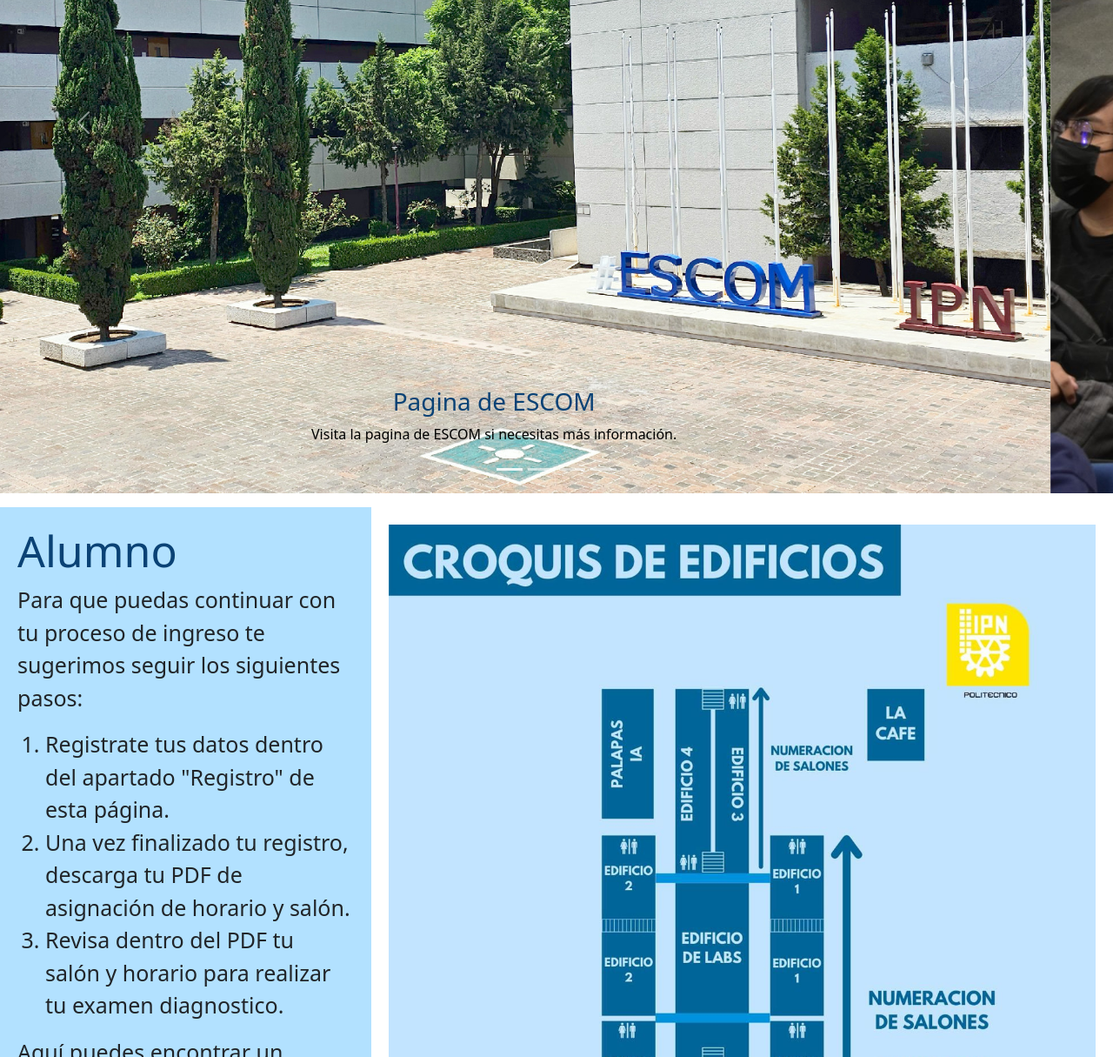
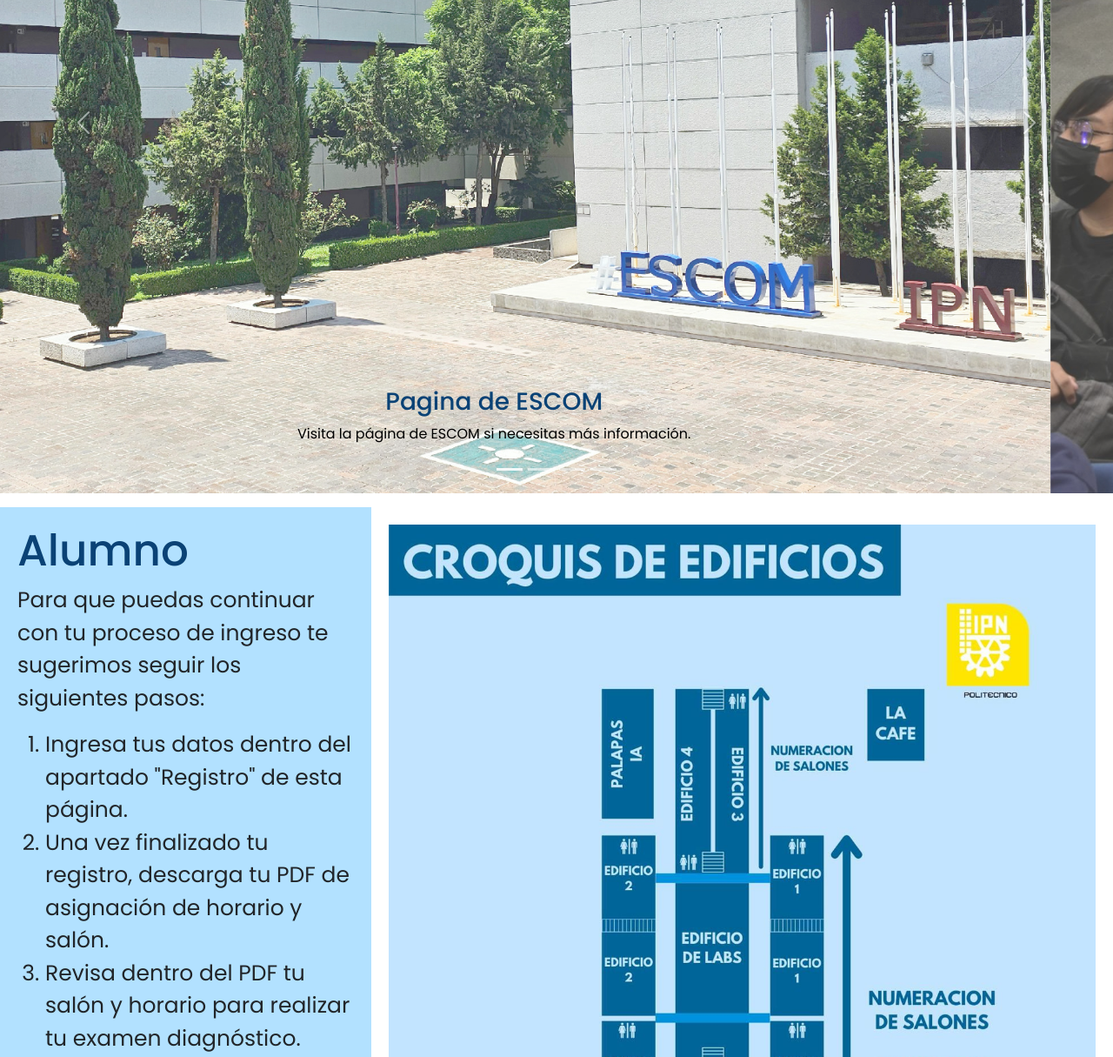
Before and after one commit to ImaTrunks5/ProWev, a plain HTML site: page inicio.html in a window 1280 px wide. Shown: the part 360-1575 px from the top of the page at 87% size. Drawn offline with nearby package versions, Linux system fonts and the light colour scheme; files whose address does not match are found by name.

Commit message:
Add files via upload
Cambio de letra y fondo en flechas para que no se pierdan entre cada imagen del carrusel

```diff
--- a/Proyecto.css
+++ b/Proyecto.css
@@ -1,4 +1,9 @@
-*{box-sizing: border-box;}
+@import url('https://fonts.googleapis.com/css2?family=Poppins:ital,wght@0,100;0,200;0,300;0,400;0,500;0,600;0,700;0,800;0,900;1,100;1,200;1,300;1,400;1,500;1,600;1,700;1,800;1,900&display=swap');
+
+*{
+    box-sizing: border-box;
+    font-family: "Poppins", sans-serif;
+}
 
 .row::after
 {
@@ -111,3 +116,12 @@
 {
     background-color: #b2e1ff;
 }
+
+.carousel-control-prev-icon,
+.carousel-control-next-icon {
+    background-color: rgba(19, 15, 15, 0.202);
+}
+
+.carousel-item img {
+    opacity: 0.8;
+}
--- a/inicio.html
+++ b/inicio.html
@@ -4,8 +4,11 @@
     <meta charset="UTF-8">
     <meta name="viewport" content="width=device-width, initial-scale=1.0">
 
+    <style>
+        @import url('https://fonts.googleapis.com/css2?family=Krub:wght@400;700&family=Poppins:ital,wght@0,100;0,200;0,300;0,400;0,500;0,600;0,700;0,800;0,900;1,100;1,200;1,300;1,400;1,500;1,600;1,700;1,800;1,900&display=swap');
+    </style>
+
     <link rel="stylesheet" href="https://cdn.jsdelivr.net/npm/bootstrap@5.0.2/dist/css/bootstrap.min.css" rel="stylesheet" integrity="sha384-EVSTQN3/azprG1Anm3QDgpJLIm9Nao0Yz1ztcQTwFspd3yD65VohhpuuCOmLASjC" crossorigin="anonymous">
-
     <link rel="stylesheet" href="./Proyecto.css">
     <script src="./ProyectoJs.js"></script>
 
@@ -41,6 +44,9 @@
         </div>
     </nav>
     <!-- Carousel -->
+        <!--
+        Las imágenes que van dentro del carousel se ven mejor de un height de 700px
+    -->
     <div id="carouselPagInicio" class="carousel slide" data-bs-ride="carousel">
         <div class="carousel-indicators">
             <button type="button" data-bs-target="#carouselPagInicio" data-bs-slide-to="0" class="active" aria-current="true" aria-label="Pagina ESCOM"></button>
@@ -49,12 +55,13 @@
             <button type="button" data-bs-target="#carouselPagInicio" data-bs-slide-to="3" aria-label="BienvenidoAESCOM"></button>
         </div>
 
+
         <div class="carousel-inner">
             <div class="carousel-item active">
                 <img src="./img/Carouselimg4.jpg" alt="PaginaESCOM" class="d-block w-100">
                 <div class="carousel-caption">
                     <h3 class="carouselTitulo">Pagina de ESCOM</h3>
-                    <p class="carouselTexto">Visita la pagina de ESCOM si necesitas más información.</p>
+                    <p class="carouselTexto">Visita la página de ESCOM si necesitas más información.</p>
                 </div>
             </div>
             <div class="carousel-item">
@@ -95,9 +102,9 @@
                 <h3 id="alumnoTitulo">Alumno</h3>
                 <p class="textoAlumnos">Para que puedas continuar con tu proceso de ingreso te sugerimos seguir los siguientes pasos:</p>
                 <ol class="textoAlumnos">
-                    <li>Registrate tus datos dentro del apartado "Registro" de esta página.</li>
+                    <li>Ingresa tus datos dentro del apartado "Registro" de esta página.</li>
                     <li>Una vez finalizado tu registro, descarga tu PDF de asignación de horario y salón.</li>
-                    <li>Revisa dentro del PDF tu salón y horario para realizar tu examen diagnostico.</li>
+                    <li>Revisa dentro del PDF tu salón y horario para realizar tu examen diagnóstico.</li>
                 </ol>
                 <p class="textoAlumnos">Aquí puedes encontrar un croquis para que no te pierdas el día de tu examen.</p>
             </div>
```
